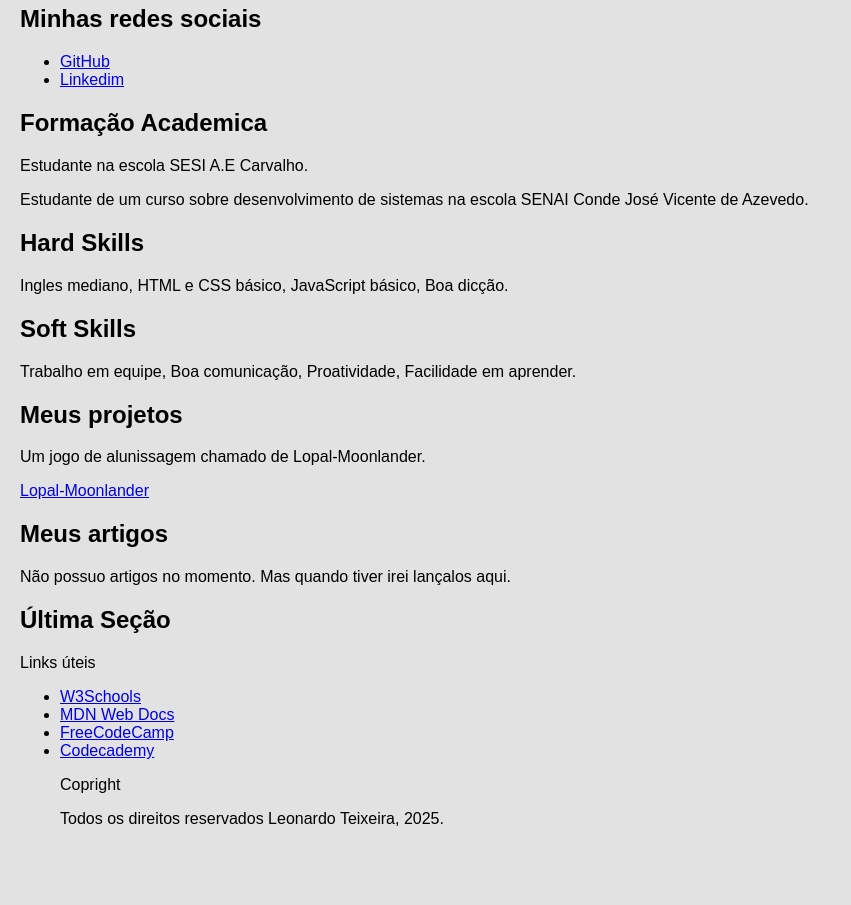
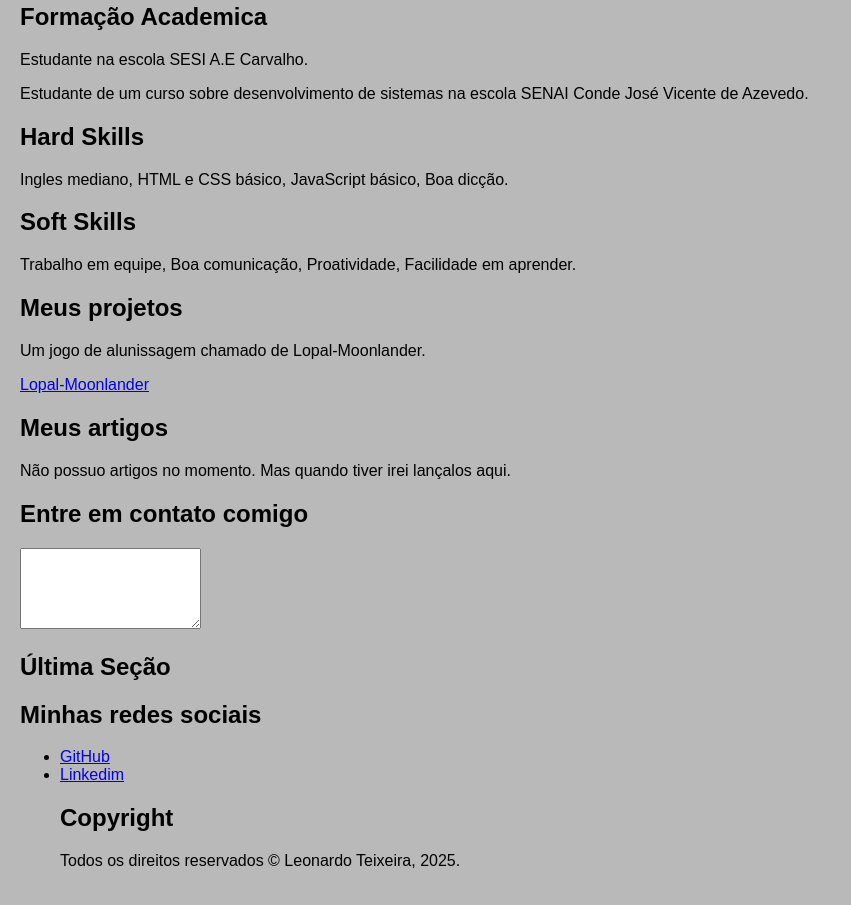
Before and after one commit to LeoBomDCode-dev/sobre-mim, a plain HTML site: page index.html in a window 1280 px wide. Shown: the part 577-1482 px from the top of the page, without its empty margins (0-851 px from the left). Before the commit the page ends 1441 px from the top, so only its background shows below. Drawn offline with Linux system fonts and the light colour scheme.

Commit message:
Sobre Mim

```diff
--- a/index.html
+++ b/index.html
@@ -2,7 +2,7 @@
 <html lang = "pt-BR">
     <style>
         body {
-            background-color: #e2e2e2;
+            background-color: #00000046;
             font-family: Arial, sans-serif;
             margin: 0;
             padding: 20px;
@@ -51,20 +51,13 @@
 
         <h1>Sobre mim</h1>
         <p>Meu nome é <strong>Leonardo</strong>, tenho 16 anos e sou estudante de programação.</p>
-        <p>Estou aprendendo HTML e CSS.🫢</p>
+        <p>Estou aprendendo linguagens e lógica de programação.</p>
         <img src="Leonardo.jpg" alt="Foto de um adolescente branco fazendo uma
         pose pra uma foto, com uma camisa preta, óculos, com um fundo de uma cidade." width="
         325" height="350">
-        <h1></h1>
 
 
-        <h2>Minhas redes sociais</h2>
-        <ul>
-            <li>  <a href="https://github.com/LeoBomDCode-dev" target="_blank">GitHub</a></li>
-            <li>  <a href="https://www.linkedin.com/in/leonardo-bomdcode/" target="_blank">Linkedim</a></li>
 
-
-            </li>
 
     </ul>
     <section id = "Formação Academica">
@@ -101,21 +94,32 @@
 
         </section>
 
+        <section id="contato">
+            <h2>Entre em contato comigo</h2>
+            <form>
+                <imput type="text" name ="nome">
+                    <imput type="text" name ="email">
+                        <textarea name="mensagem" rows="5" cols=""></textarea>
+                        <imput type="text" name ="menssagem">
+                            <imput type="submit" value="botaoEnviar">
+                            </form>
+                        </section>
+
 
 
                         <footer id = "Última Seção">
-        <h2>Última Seção </h2>
+                            <h2> Última Seção </h2>
 
-        <p>Links úteis</p>
+                                <h2>Minhas redes sociais</h2>
                                 <ul>
-            <li> <a href="https://www.w3schools.com/" target="_blank">W3Schools</a></li>
-            <li> <a href="https://developer.mozilla.org/pt-BR/" target="_blank">MDN Web Docs</a></li>
-            <li> <a href="https://www.freecodecamp.org/" target="_blank">FreeCodeCamp</a></li>
-            <li> <a href="https://www.codecademy.com/" target="_blank">Codecademy</a></li>
+                                    <li>  <a href="https://github.com/LeoBomDCode-dev" target="_blank">GitHub</a></li>
+                                    <li>  <a href="https://www.linkedin.com/in/leonardo-bomdcode/" target="_blank">Linkedim</a></li>
 
 
-        <p>Copright</p>
-        Todos os direitos reservados Leonardo Teixeira, 2025.
+                                    </li>
+                 <h2>Copyright</h2>
+                                Todos os direitos reservados © Leonardo Teixeira, 2025.
+
                             </footer>
 
 
```
Lines whose indentation alone changed are shown as unchanged.
